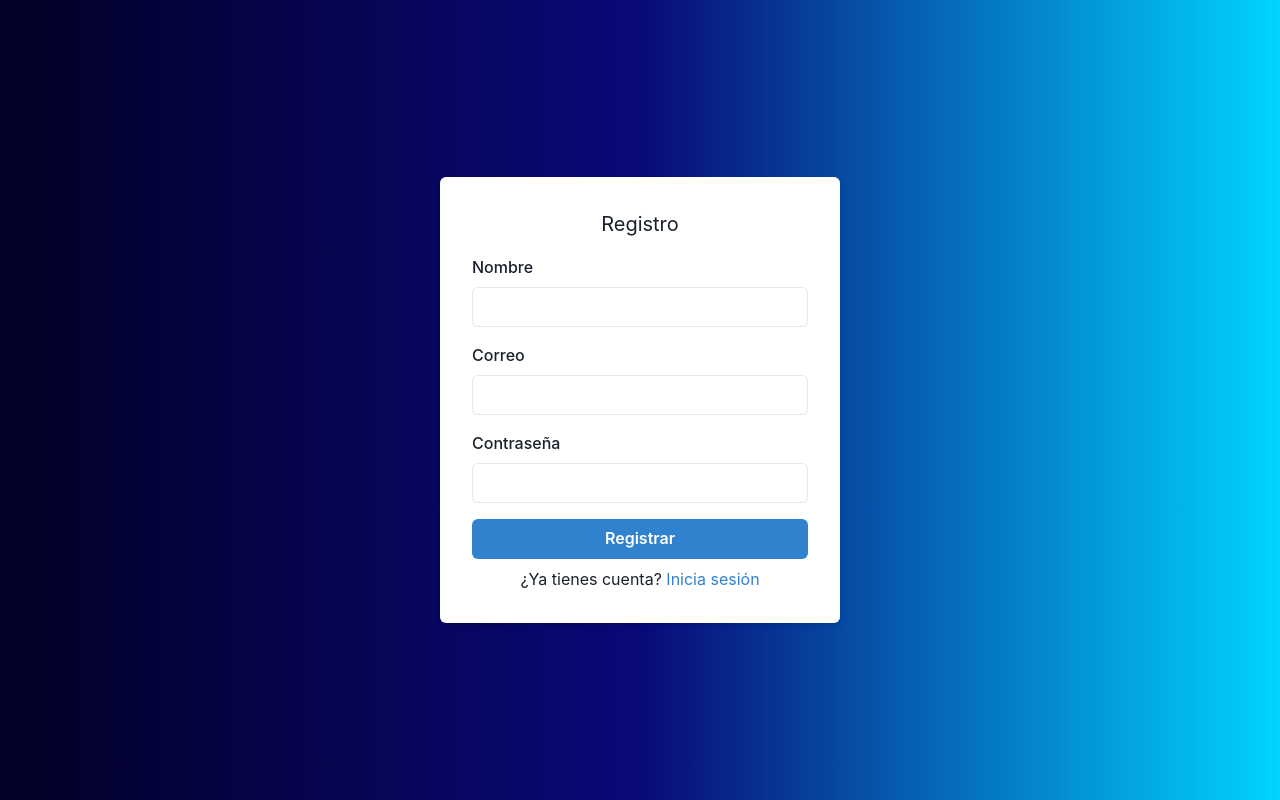
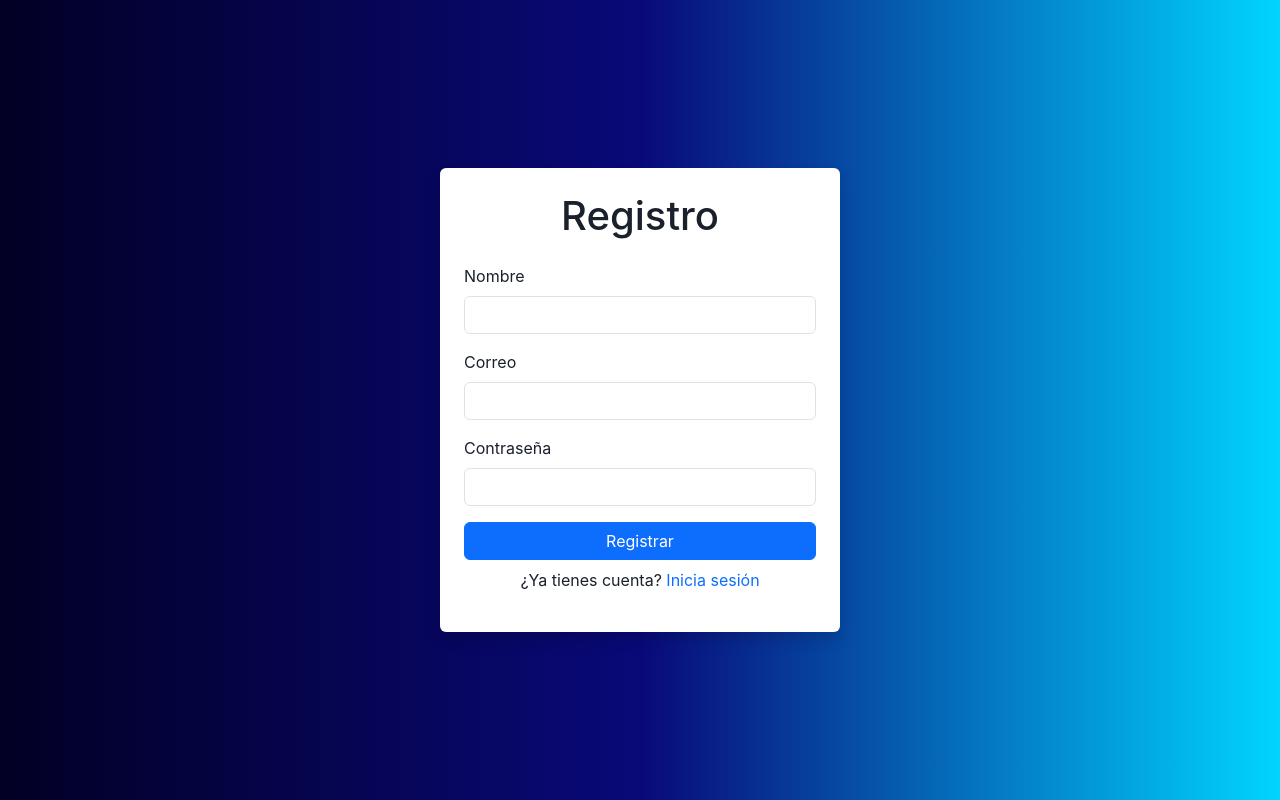
Before and after one commit to bryanorellana28/SDN, a Next.js app: page /register in a window 1280 px wide. Built offline with nearby package versions, Linux system fonts and the light colour scheme.

Commit message:
Fix special characters

```diff
--- /dev/null
+++ b/pages/_document.tsx
@@ -0,0 +1,19 @@
+import Document, { Html, Head, Main, NextScript } from 'next/document'
+
+class MyDocument extends Document {
+  render() {
+    return (
+      <Html>
+        <Head>
+          <link rel="stylesheet" href="https://cdn.jsdelivr.net/npm/bootstrap@5.3.0/dist/css/bootstrap.min.css" />
+        </Head>
+        <body>
+          <Main />
+          <NextScript />
+        </body>
+      </Html>
+    )
+  }
+}
+
+export default MyDocument
--- a/pages/register.tsx
+++ b/pages/register.tsx
@@ -1,15 +1,7 @@
 import { useState } from 'react'
 import { useRouter } from 'next/router'
-import NextLink from 'next/link'
-import {
-  Box,
-  Button,
-  FormControl,
-  FormLabel,
-  Input,
-  Text,
-  Link
-} from '@chakra-ui/react'
+import Link from 'next/link'
+import Head from 'next/head'
 
 export default function Register() {
   const router = useRouter()
@@ -36,53 +28,38 @@ export default function Register() {
   }
 
   return (
-    <Box
-      minH='100vh'
-      display='flex'
-      justifyContent='center'
-      alignItems='center'
-      bgGradient='linear(to-r, #020024, #090979, #00d4ff)'
-    >
-      <Box
-        as='form'
-        onSubmit={handleSubmit}
-        bg='white'
-        p={8}
-        borderRadius='md'
-        boxShadow='md'
-        w='100%'
-        maxW='400px'
+    <>
+      <Head>
+        <title>Registro</title>
+      </Head>
+      <div
+        className="d-flex justify-content-center align-items-center min-vh-100"
+        style={{ background: 'linear-gradient(to right, #020024, #090979, #00d4ff)' }}
       >
-        <Text as='h1' mb={4} textAlign='center' fontSize='xl'>
-          Registro
-        </Text>
-        {error && (
-          <Text color='red.500' mb={2}>
-            {error}
-          </Text>
-        )}
-        <FormControl mb={4}>
-          <FormLabel>Nombre</FormLabel>
-          <Input type='text' name='name' required />
-        </FormControl>
-        <FormControl mb={4}>
-          <FormLabel>Correo</FormLabel>
-          <Input type='email' name='email' required />
-        </FormControl>
-        <FormControl mb={4}>
-          <FormLabel>Contraseña</FormLabel>
-          <Input type='password' name='password' required />
-        </FormControl>
-        <Button type='submit' colorScheme='blue' w='100%'>
-          Registrar
-        </Button>
-        <Text mt={2} textAlign='center'>
-          ¿Ya tienes cuenta?{' '}
-          <Link as={NextLink} href='/login' color='blue.500'>
-            Inicia sesión
-          </Link>
-        </Text>
-      </Box>
-    </Box>
+        <form onSubmit={handleSubmit} className="bg-white p-4 rounded shadow w-100" style={{ maxWidth: '400px' }}>
+          <h1 className="text-center mb-4">Registro</h1>
+          {error && <div className="alert alert-danger py-1">{error}</div>}
+          <div className="mb-3">
+            <label className="form-label">Nombre</label>
+            <input type="text" name="name" className="form-control" required />
+          </div>
+          <div className="mb-3">
+            <label className="form-label">Correo</label>
+            <input type="email" name="email" className="form-control" required />
+          </div>
+          <div className="mb-3">
+            <label className="form-label">Contraseña</label>
+            <input type="password" name="password" className="form-control" required />
+          </div>
+          <button type="submit" className="btn btn-primary w-100">Registrar</button>
+          <p className="mt-2 text-center">
+            ¿Ya tienes cuenta?{' '}
+            <Link href="/login" className="text-primary">
+              Inicia sesión
+            </Link>
+          </p>
+        </form>
+      </div>
+    </>
   )
 }
```
Also changed, not shown: pages/index.tsx (+15 -16 lines), pages/login.tsx (+34 -55 lines).
